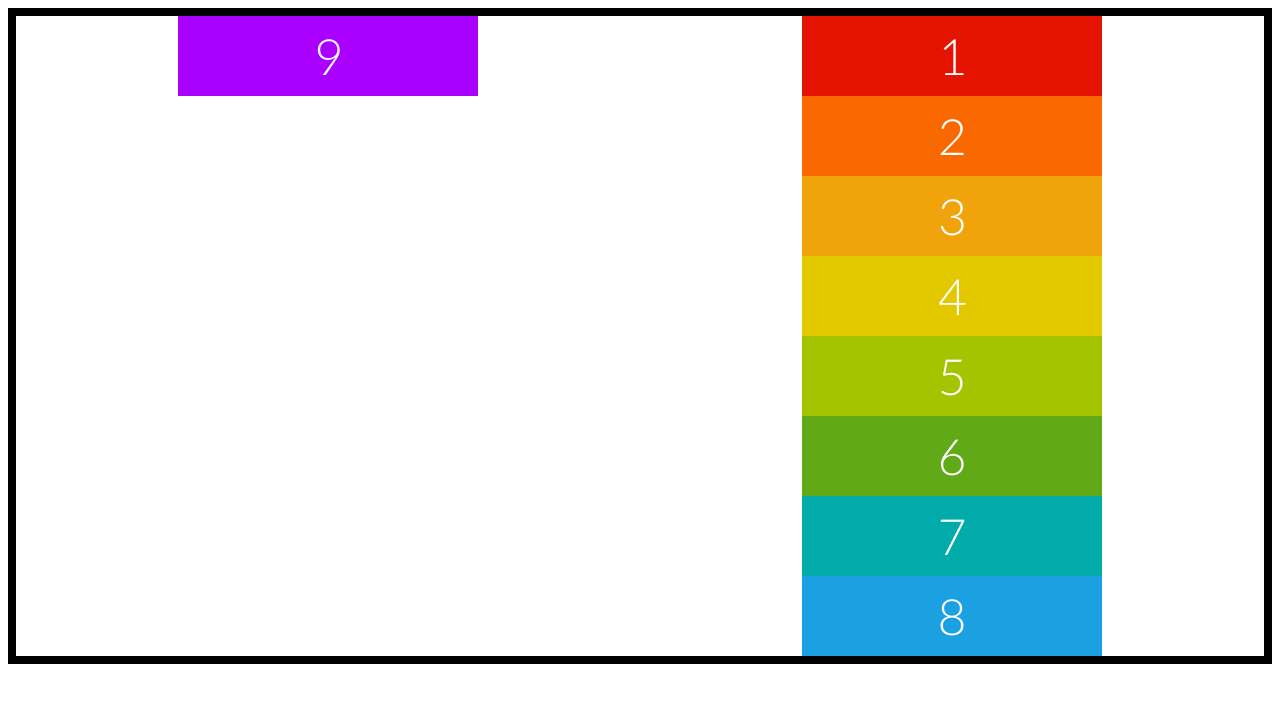
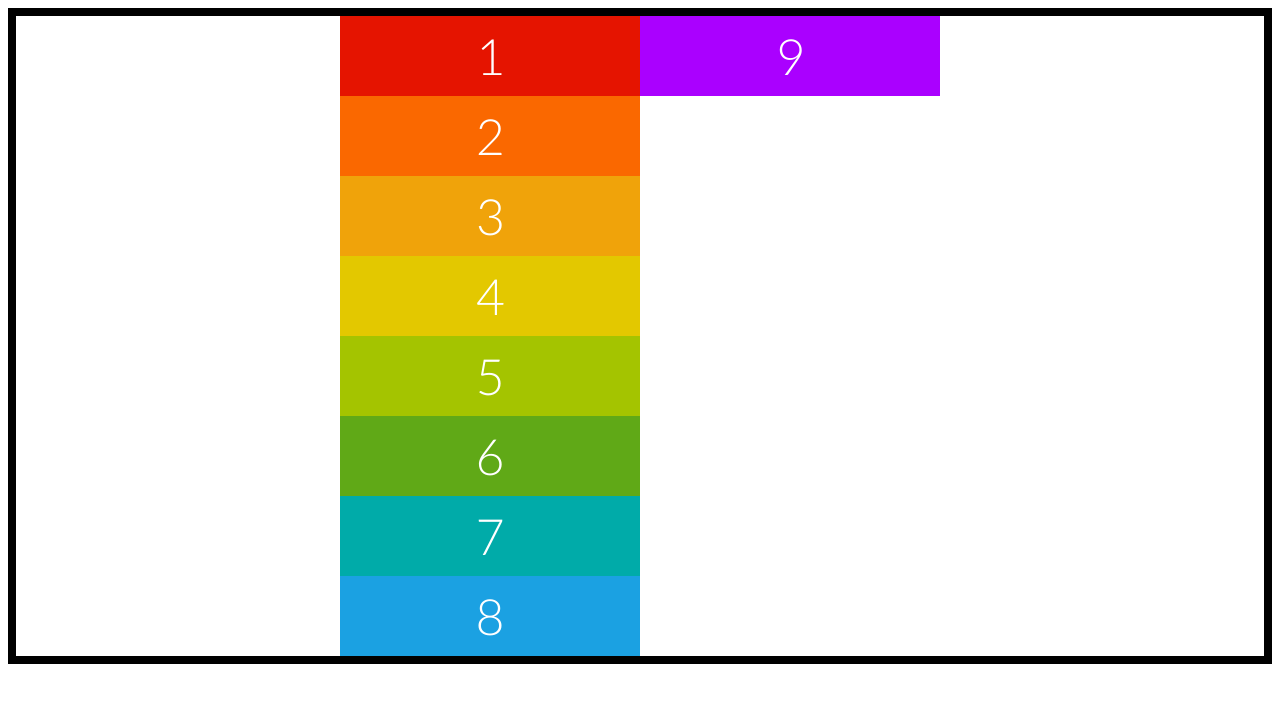
Before and after one commit to gregcotech007/flexbox-css, a plain HTML site: page index.html in a window 1280 px wide. Drawn offline with Linux system fonts and the light colour scheme.

Commit message:
Align content

```diff
--- a/assets/css/style.css
+++ b/assets/css/style.css
@@ -24,11 +24,12 @@
 
 /*  LAYOUT STYLES */
 .container {
-        display: flex;
+    display: flex;
     border: 8px solid black;
     height: 80vh;
     flex-direction: column;
-    flex-wrap: wrap-reverse;
-    justify-content: space-between;
+    flex-wrap: wrap;
+    justify-content: flex-start;
     align-items: center;
+    align-content: center;
   }
```
